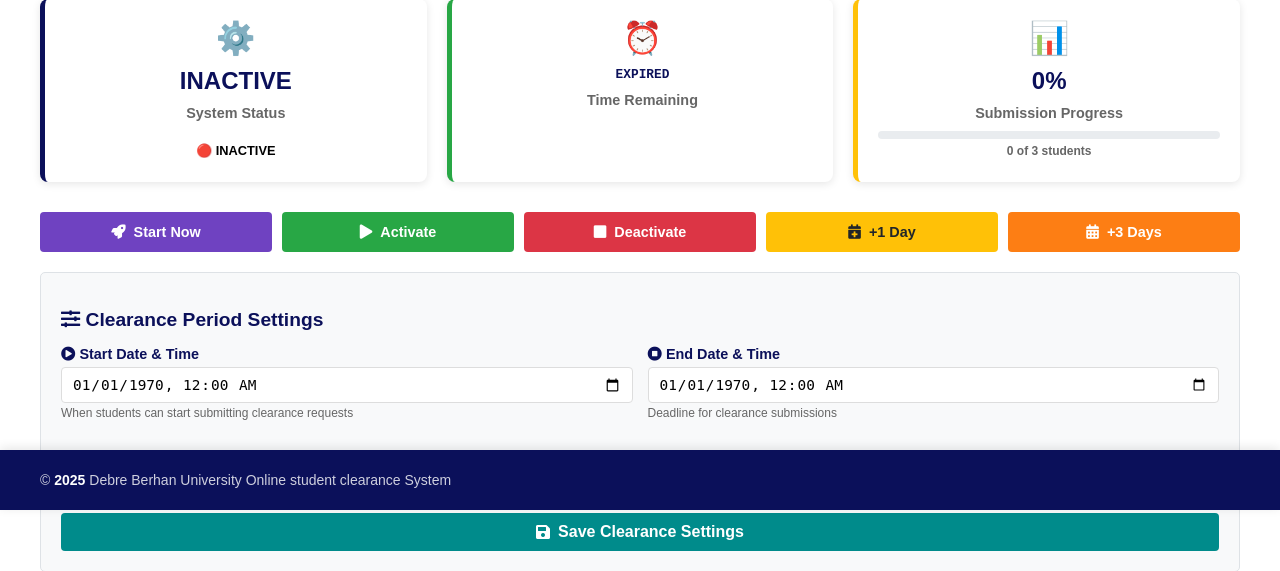
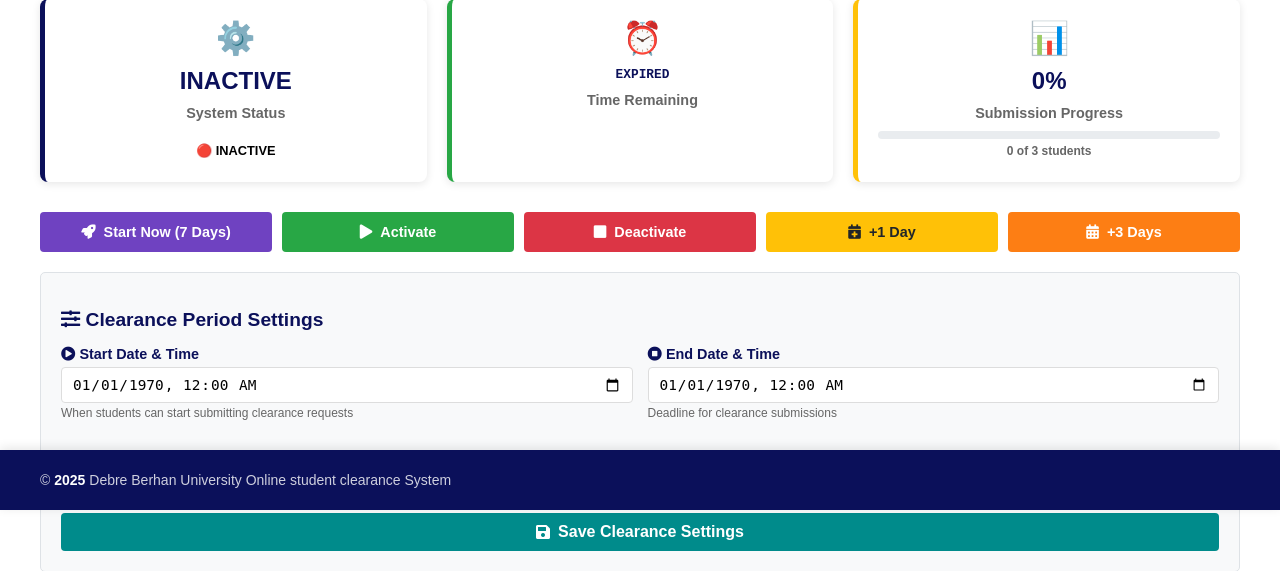
Before and after one commit to Awoke-hub/student-clearance, a PHP site: page /admin/clearance-settings.php in a window 1280 px wide. Shown: the part 290-861 px from the top of the page. Run offline with PHP 8.4, Linux system fonts and the light colour scheme; a user stored in the database is signed in; data comes from the database, SQL or seed files in the repository; data that the repository does not hold is empty.

Commit message:
some modification

```diff
--- a/admin/clearance-settings.php
+++ b/admin/clearance-settings.php
@@ -33,7 +33,7 @@ $clearance_settings = $settings_result->fetch_assoc();
 // If no settings exist for current academic year, create default ones
 if (!$clearance_settings) {
     $default_start = date('Y-m-d H:i:s');
-    $default_end = date('Y-m-d H:i:s', strtotime('+30 days'));
+    $default_end = date('Y-m-d H:i:s', strtotime('+7 days')); // Changed from 30 to 7 days
 
     $stmt = $conn->prepare("INSERT INTO clearance_settings (academic_year, start_date, end_date, is_active) VALUES (?, ?, ?, ?)");
     $is_active = 0; // Inactive by default
@@ -136,11 +136,11 @@ if (isset($_GET['action'])) {
 
         case 'start_now':
             $new_start_date = date('Y-m-d H:i:s');
-            $new_end_date = date('Y-m-d H:i:s', strtotime('+30 days'));
+            $new_end_date = date('Y-m-d H:i:s', strtotime('+7 days')); // Changed from 30 to 7 days
             $stmt = $conn->prepare("UPDATE clearance_settings SET start_date = ?, end_date = ?, is_active = 1 WHERE academic_year = ?");
             $stmt->bind_param("sss", $new_start_date, $new_end_date, $academic_year);
             if ($stmt->execute()) {
-                add_flash_message('success', 'Clearance system started immediately for 30 days!');
+                add_flash_message('success', 'Clearance system started immediately for 7 days!'); // Updated message
                 $clearance_settings['start_date'] = $new_start_date;
                 $clearance_settings['end_date'] = $new_end_date;
                 $clearance_settings['is_active'] = 1;
@@ -551,8 +551,8 @@ $pending_students = $total_students - $students_in_process;
 
         <!-- Quick Actions -->
         <div class="cs-quick-actions">
-            <a href="?action=start_now" class="cs-action-btn start-now" onclick="return confirm('Start clearance system immediately for 30 days?')">
-                <i class="fas fa-rocket"></i> Start Now
+            <a href="?action=start_now" class="cs-action-btn start-now" onclick="return confirm('Start clearance system immediately for 7 days?')">
+                <i class="fas fa-rocket"></i> Start Now (7 Days)
             </a>
             <a href="?action=activate" class="cs-action-btn activate" onclick="return confirm('Activate clearance system?')">
                 <i class="fas fa-play"></i> Activate
```
Also changed, not shown: uploads/profile_pictures/profile_DBU004_1761856860.jpg (added), uploads/profile_pictures/profile_DBU004_1761856904.jpg (added).
